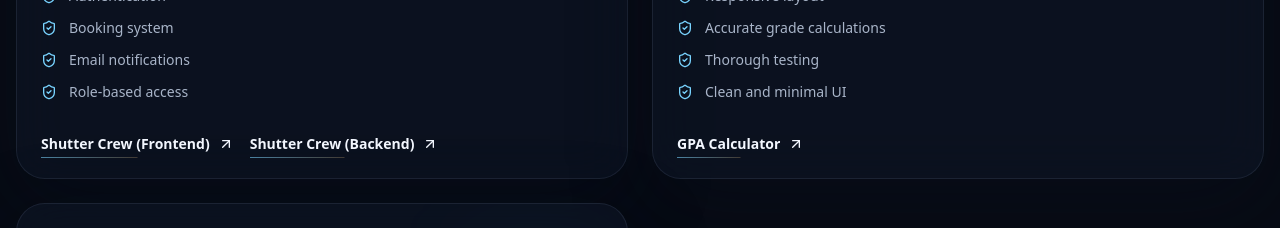
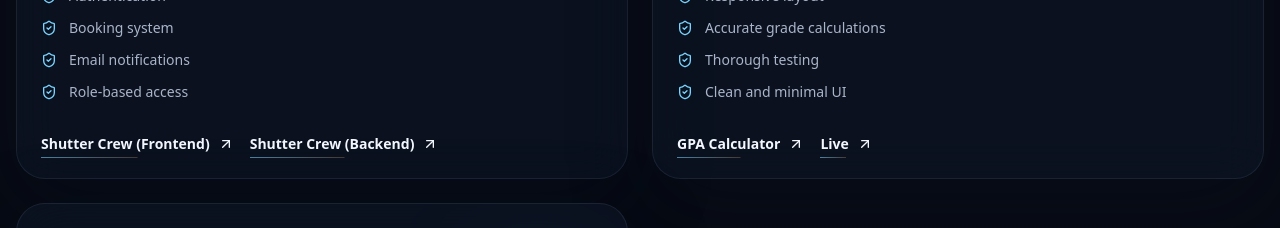
Before and after one commit to eshanjayawardhana/my-portfolio, a React (Vite) app: page /#home in a window 1280 px wide. Shown: the part 2980-3208 px from the top of the page. Built offline with nearby package versions, Linux system fonts and the light colour scheme.

Commit message:
Add live demo link for GPA Calculator project

```diff
--- a/src/content/portfolio.ts
+++ b/src/content/portfolio.ts
@@ -127,6 +127,9 @@ export const portfolio = {
           label: "GPA Calculator",
           url: "https://github.com/eshanjayawardhana/BIT-GPA-Cal-Web",
         },
+        { label: "Live",
+        url: "https://bit-gpa-calculator.netlify.app/"
+        },
       ],
     },
     {
```
